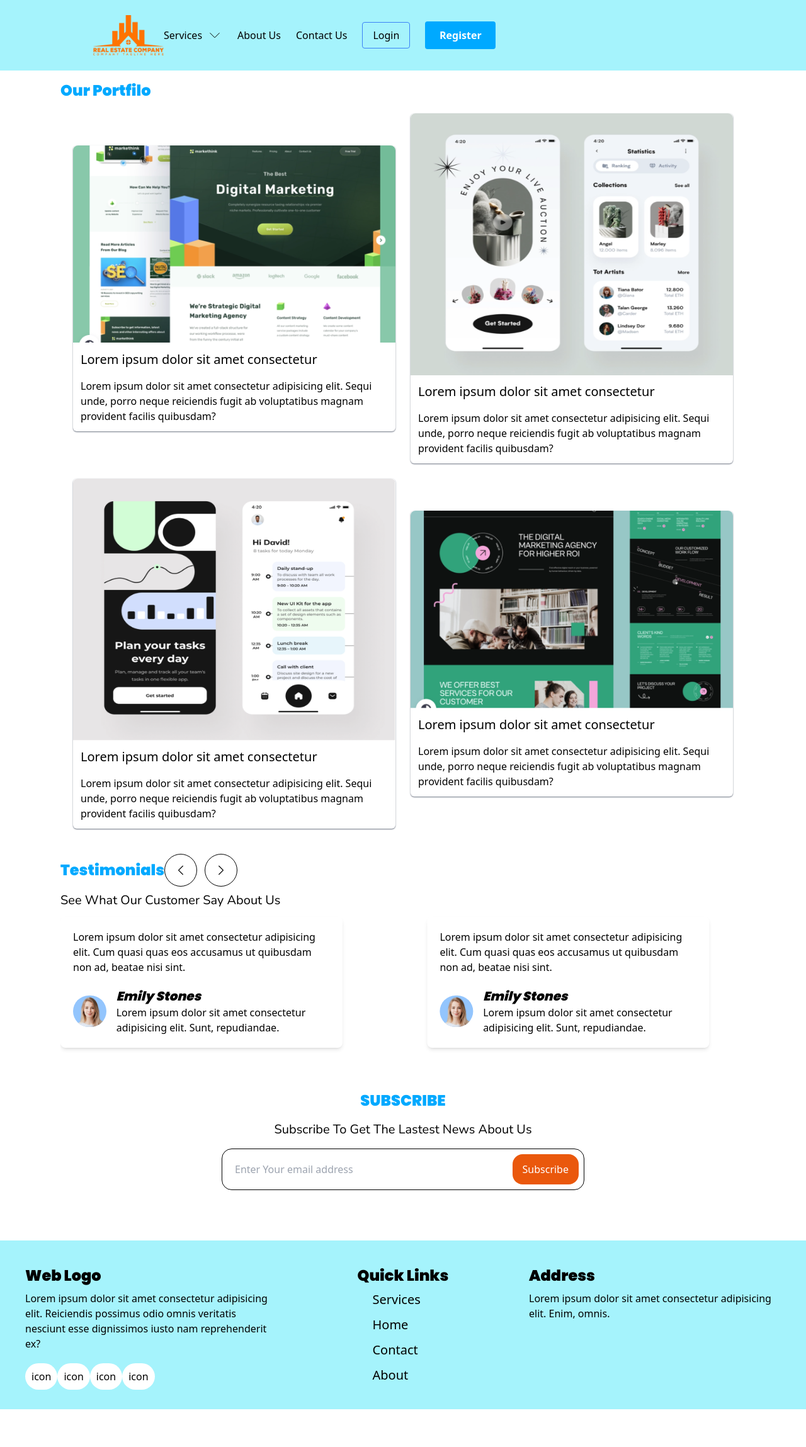
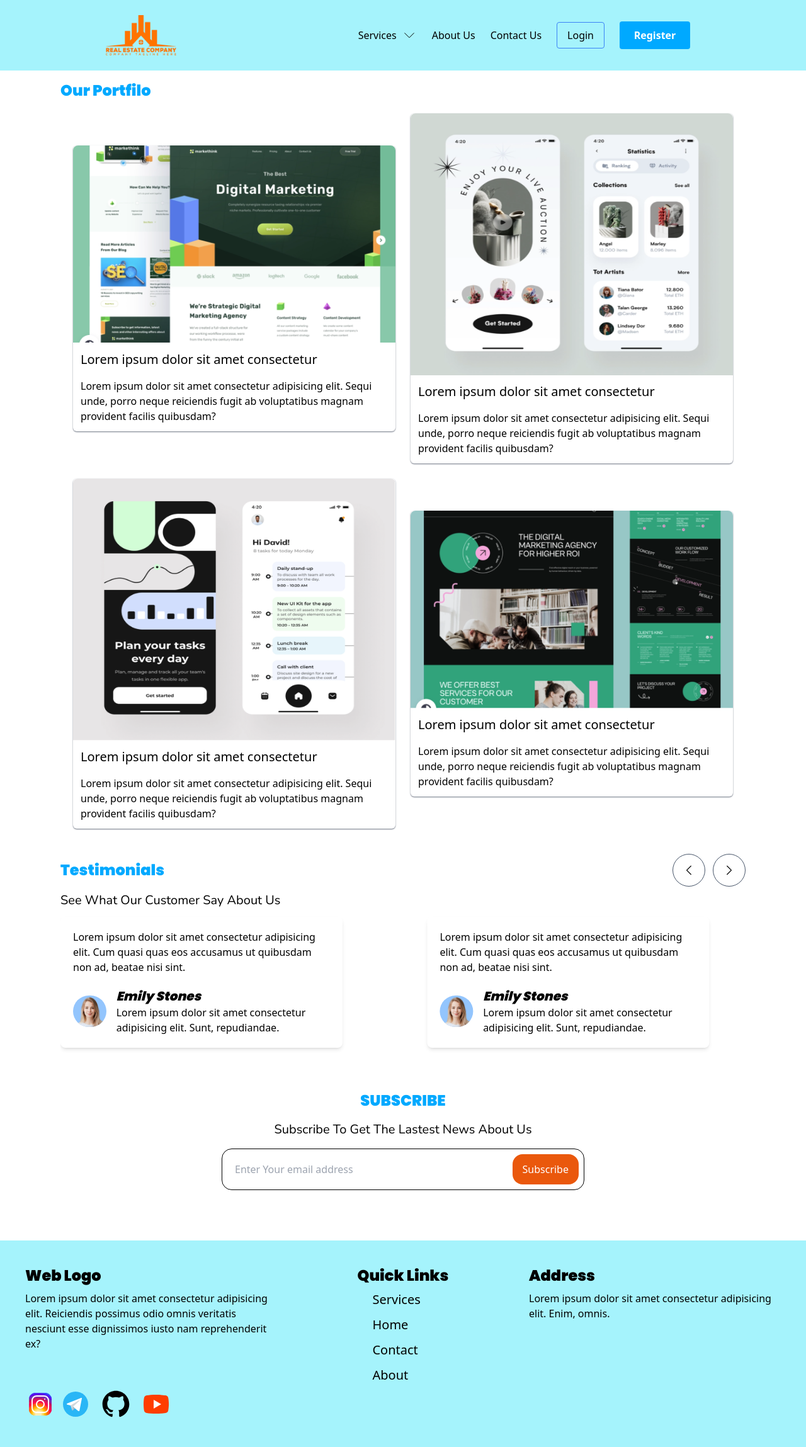
Before and after one commit to foadEbrahimi/Company_site, a website: page index.html in a window 1280 px wide. Shown: the whole page at 63% size. Before the commit the page ends 2238 px from the top, so only its background shows below. Drawn offline with nearby package versions, Linux system fonts and the light colour scheme.

Commit message:
Add End Section

```diff
--- a/index.html
+++ b/index.html
@@ -12,16 +12,29 @@
   </head>
   <body>
     <!--   navbar   -->
-  <header class=" bg-cyan-200 ">
-    <nav class="w-full px-10 py-1 px-10 mx-auto p-5 text-black flex  justify-between container" id="navbar">
-      <img src="./src/assets/images/logo-company2.png" alt="logo" class="w-28 h-16 mb-5 mt-5 ml-[-20px] lg:ml-0 xl:ml-32">
+    <header class="bg-cyan-200">
+      <nav
+        class="w-full px-10 py-1 mx-auto p-5 text-black flex justify-between container items-center"
+        id="navbar"
+      >
+        <img
+          src="./src/assets/images/logo-company2.png"
+          alt="logo"
+          class="w-28 h-16 mb-5 mt-5 ml-[-20px] lg:ml-0 xl:ml-32"
+        />
 
-      <ul class="flex flex-col items-center py-60 md:py-2 gap-6 hidden my-auto md:flex md:flex-row-reverse mr-[-20px] lg:mr-0 xl:mr-36"
-          id="ulMenu">
-        <button class="bg-Primary-900 w-28 h-11 hover:bg-blue-700 text-white font-bold py-2 rounded">
+        <ul
+          class="hidden md:flex flex-col items-center py-60 md:py-2 gap-6 my-auto md:flex-row-reverse mr-[-20px] lg:mr-0 xl:mr-36"
+          id="ulMenu"
+        >
+          <button
+            class="bg-Primary-900 w-28 h-11 hover:bg-blue-700 text-white font-bold py-2 rounded"
+          >
             Register
           </button>
-        <button class="bg-transparent hover:bg-blue-700 hover:font-bold  hover:text-white py-2 px-4 border border-blue-500 rounded">
+          <button
+            class="bg-transparent hover:bg-blue-700 hover:font-bold hover:text-white py-2 px-4 border border-blue-500 rounded"
+          >
             Login
           </button>
           <li class="hover:font-bold"><a href="#">Contact Us</a></li>
@@ -29,29 +42,58 @@
           <ul class="flex">
             <li class="hover:font-bold mr-2"><a href="#">Services</a></li>
             <i class="w-6 hover:font-bold">
-            <svg xmlns="http://www.w3.org/2000/svg" fill="none" viewBox="0 0 24 24" strokeWidth={1.5}
-                 stroke="currentColor" className="w-6 h-6">
-              <path strokeLinecap="round" strokeLinejoin="round" d="M19.5 8.25l-7.5 7.5-7.5-7.5"/>
+              <svg
+                xmlns="http://www.w3.org/2000/svg"
+                fill="none"
+                viewBox="0 0 24 24"
+                strokeWidth="{1.5}"
+                stroke="currentColor"
+                className="w-6 h-6"
+              >
+                <path
+                  strokeLinecap="round"
+                  strokeLinejoin="round"
+                  d="M19.5 8.25l-7.5 7.5-7.5-7.5"
+                />
               </svg>
             </i>
           </ul>
         </ul>
 
-      <button class="mr-5 md:hidden h-10 mt-5 ">
-        <svg id="hamburgerMenu" xmlns="http://www.w3.org/2000/svg" fill="none" viewBox="0 0 24 24"
-             stroke-width="1.5" stroke="currentColor" class="w-10 h-10 md:hidden">
-          <path stroke-linecap="round" stroke-linejoin="round" d="M3.75 6.75h16.5M3.75 12h16.5m-16.5 5.25h16.5"/>
+        <button class="mr-5 md:hidden h-10 mt-5">
+          <svg
+            id="hamburgerMenu"
+            xmlns="http://www.w3.org/2000/svg"
+            fill="none"
+            viewBox="0 0 24 24"
+            stroke-width="1.5"
+            stroke="currentColor"
+            class="w-10 h-10 md:hidden"
+          >
+            <path
+              stroke-linecap="round"
+              stroke-linejoin="round"
+              d="M3.75 6.75h16.5M3.75 12h16.5m-16.5 5.25h16.5"
+            />
           </svg>
-        <svg id="hamburgerClose" xmlns="http://www.w3.org/2000/svg" fill="none" viewBox="0 0 24 24"
-             stroke-width="1.5" stroke="currentColor" class="hidden w-10 h-10 md:hidden">
-          <path stroke-linecap="round" stroke-linejoin="round" d="M6 18L18 6M6 6l12 12"/>
+          <svg
+            id="hamburgerClose"
+            xmlns="http://www.w3.org/2000/svg"
+            fill="none"
+            viewBox="0 0 24 24"
+            stroke-width="1.5"
+            stroke="currentColor"
+            class="hidden w-10 h-10 md:hidden"
+          >
+            <path
+              stroke-linecap="round"
+              stroke-linejoin="round"
+              d="M6 18L18 6M6 6l12 12"
+            />
           </svg>
         </button>
       </nav>
-
     </header>
-
-
     <div class="container mx-auto p-4">
       <div class="OurPortfilo flex flex-col gap-y-5">
         <div class="Title xl:px-20 2xl:px-36">
@@ -138,9 +180,9 @@
             <h1 class="text-Primary-900 text-2xl font-PoppinsBlack">
               Testimonials
             </h1>
-            <div class="ButtonSlider flex gap-x-3">
+            <div class="ButtonSlider flex justify-between gap-x-3">
               <div
-                class="btn-slider-next cursor-pointer rounded-full border border-black p-4 hover:border-transparent hover:bg-Primary-100 transition-all"
+                class="btn-slider-next cursor-pointer rounded-full border border-slate-600 p-4 hover:border-transparent hover:bg-Primary-100 transition-all"
               >
                 <svg
                   xmlns="http://www.w3.org/2000/svg"
@@ -156,7 +198,7 @@
                 </svg>
               </div>
               <div
-                class="btn-slider-prev cursor-pointer rounded-full border border-black p-4 hover:border-transparent hover:bg-Primary-100 transition-all"
+                class="btn-slider-prev cursor-pointer rounded-full border border-slate-600 p-4 hover:border-transparent hover:bg-Primary-100 transition-all"
               >
                 <svg
                   xmlns="http://www.w3.org/2000/svg"
@@ -295,20 +337,32 @@
             </h1>
             <div class="flex items-center gap-x-2 pt-5">
               <a href="#">
-                <span class="p-2.5 bg-white rounded-full">icon</span></a
-              >
+                <span class="p-2.5"
+                  ><img
+                    src="./src/assets/images/icons8-instagram.svg"
+                    alt="" /></span
+              ></a>
               <a href="#">
-                <span class="p-2.5 bg-white rounded-full">icon</span></a
-              >
+                <span class="p-2.5"
+                  ><img
+                    src="./src/assets/images/icons8-telegram.svg"
+                    alt="" /></span
+              ></a>
               <a href="#">
-                <span class="p-2.5 bg-white rounded-full">icon</span></a
-              >
+                <span class="p-2.5"
+                  ><img
+                    src="./src/assets/images/icons8-github.svg"
+                    alt="" /></span
+              ></a>
               <a href="#">
-                <span class="p-2.5 bg-white rounded-full">icon</span></a
-              >
+                <span class="p-2.5"
+                  ><img
+                    src="./src/assets/images/icons8-youtube.svg"
+                    alt="" /></span
+              ></a>
             </div>
           </div>
-          <div class="space-y-2 justify-self-center">
+          <div class="space-y-2 md:justify-self-center">
             <h1 class="font-PoppinsBlack text-2xl">Quick Links</h1>
             <ul class="ps-6 space-y-3">
               <li class="text-xl"><a href="#">Services</a></li>
--- a/src/assets/javascript/app.js
+++ b/src/assets/javascript/app.js
@@ -58,7 +58,6 @@ function ulMenuClosed() {
     hamburgerClose.classList.add("hidden");
     hamburgerMenu.classList.remove("hidden");
   }
-
 });
 btnRight.addEventListener("click", NextSlide);
 btnLeft.addEventListener("click", prevSlide);
```
Also changed, not shown: src/assets/images/icons8-github.svg (added), src/assets/images/icons8-instagram.svg (added), src/assets/images/icons8-telegram.svg (added), src/assets/images/icons8-youtube.svg (added), src/disc/main.css. Lines whose indentation alone changed are shown as unchanged.
